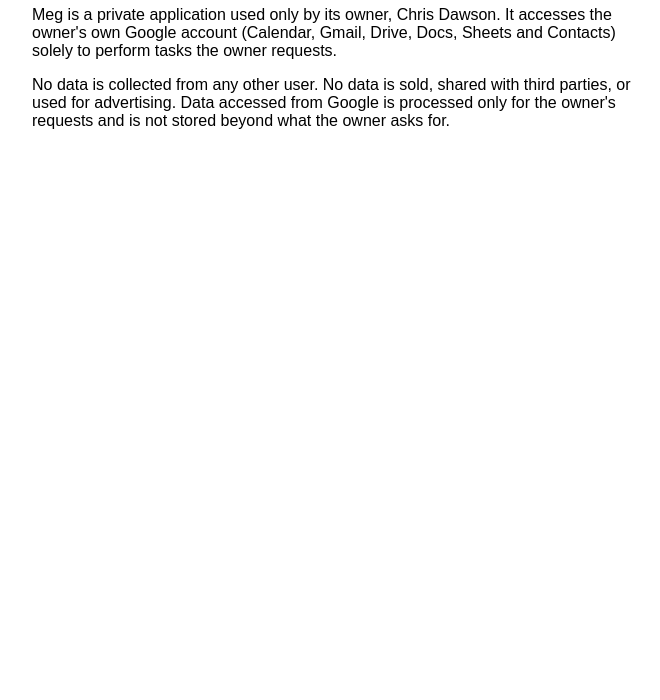
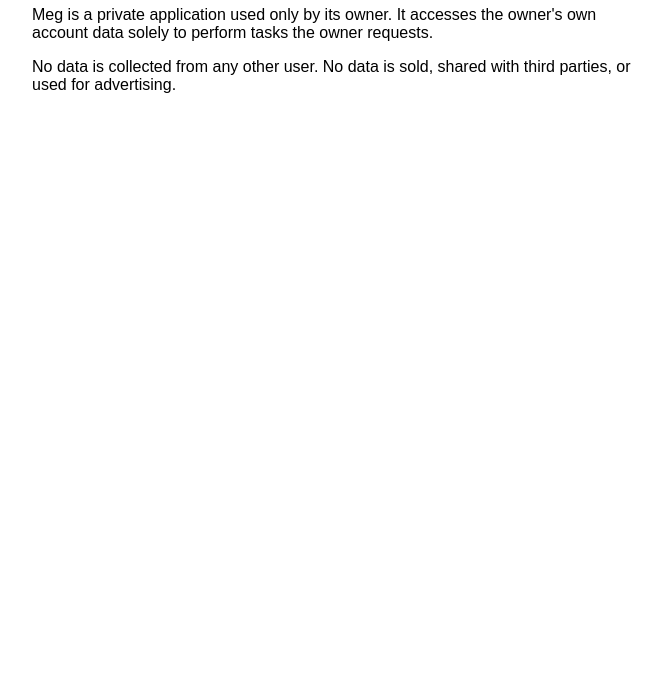
Before and after one commit to chrisdawson/meg-app, a plain HTML site: page privacy.html in a window 1280 px wide. Shown: the part 100-800 px from the top of the page, without its empty margins (308-968 px from the left). Drawn offline with Linux system fonts and the light colour scheme.

Commit message:
Generalise pages

```diff
--- a/privacy.html
+++ b/privacy.html
@@ -2,6 +2,6 @@
 <html lang="en"><head><meta charset="utf-8"><title>Meg Privacy Policy</title></head>
 <body style="font-family:sans-serif;max-width:600px;margin:3em auto">
 <h1>Privacy Policy</h1>
-<p>Meg is a private application used only by its owner, Chris Dawson. It accesses the owner's own Google account (Calendar, Gmail, Drive, Docs, Sheets and Contacts) solely to perform tasks the owner requests.</p>
-<p>No data is collected from any other user. No data is sold, shared with third parties, or used for advertising. Data accessed from Google is processed only for the owner's requests and is not stored beyond what the owner asks for.</p>
+<p>Meg is a private application used only by its owner. It accesses the owner's own account data solely to perform tasks the owner requests.</p>
+<p>No data is collected from any other user. No data is sold, shared with third parties, or used for advertising.</p>
 </body></html>
```
Also changed, not shown: index.html (+1 -1 lines).
